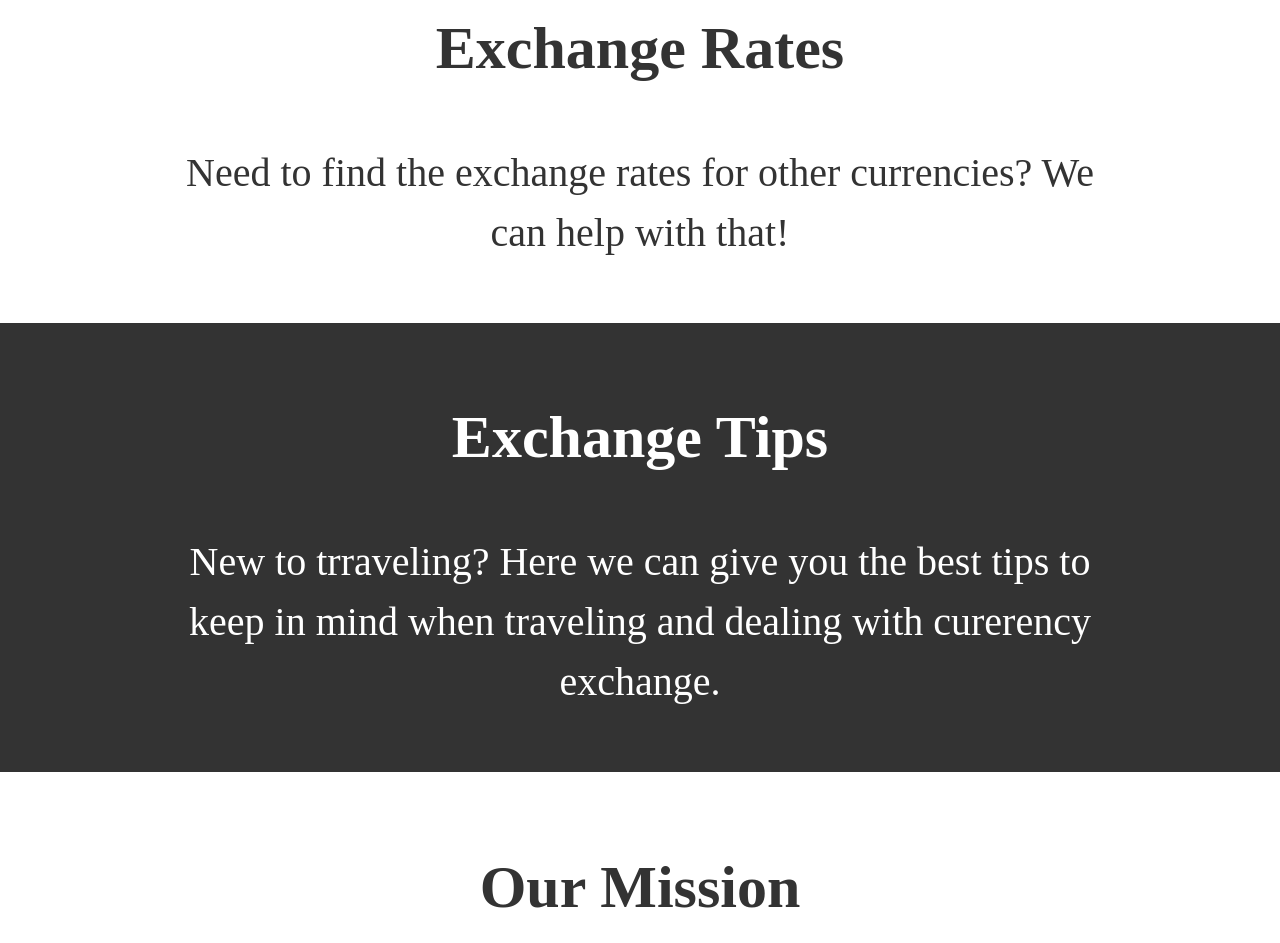
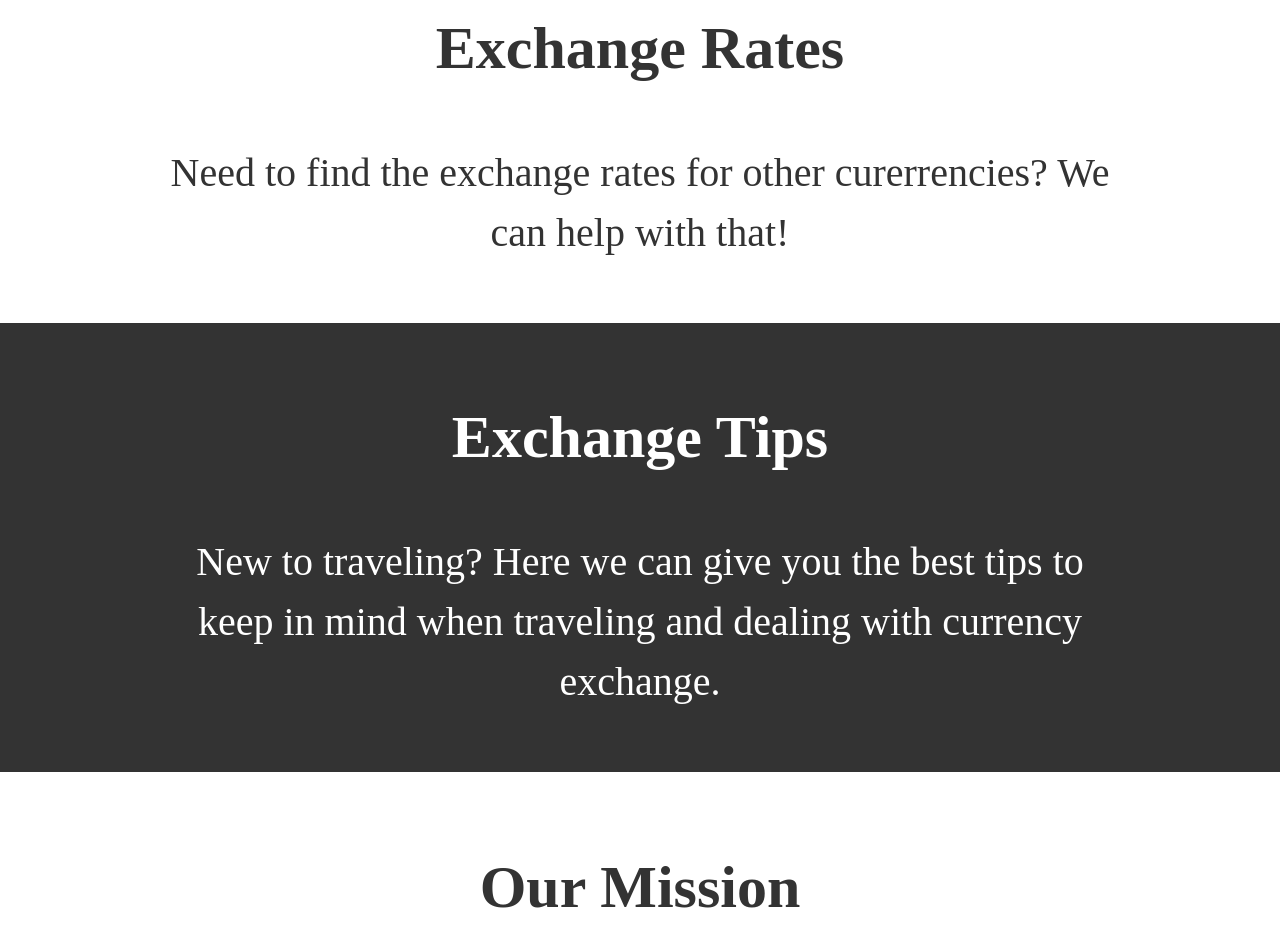
Before and after one commit to Bevilacqua978/Global-Travel-Rates-DevelopmentStage, a website: page views/Home.html in a window 1280 px wide. Shown: the part 867-1810 px from the top of the page. Drawn offline with Linux system fonts and the light colour scheme.

Commit message:
Fix grammer errors

```diff
--- a/views/Home.html
+++ b/views/Home.html
@@ -86,14 +86,14 @@
 <section class="section" id="exchange-rates" >
     <div class="container-1">
       <h2>Exchange Rates</h2>
-      <p>Need to find the exchange rates for other currencies? We can help with that!</p>
+      <p>Need to find the exchange rates for other curerrencies? We can help with that!</p>
     </div>
   </section>
 
   <section class="section" id="exchange-tips">
   <div class="container-1">
     <h2>Exchange Tips</h2>
-    <p>New to trraveling? Here we can give you the best tips to keep in mind when traveling and dealing with curerency exchange.</p>
+    <p>New to traveling? Here we can give you the best tips to keep in mind when traveling and dealing with currency exchange.</p>
   </div>
 </section>
 
```
